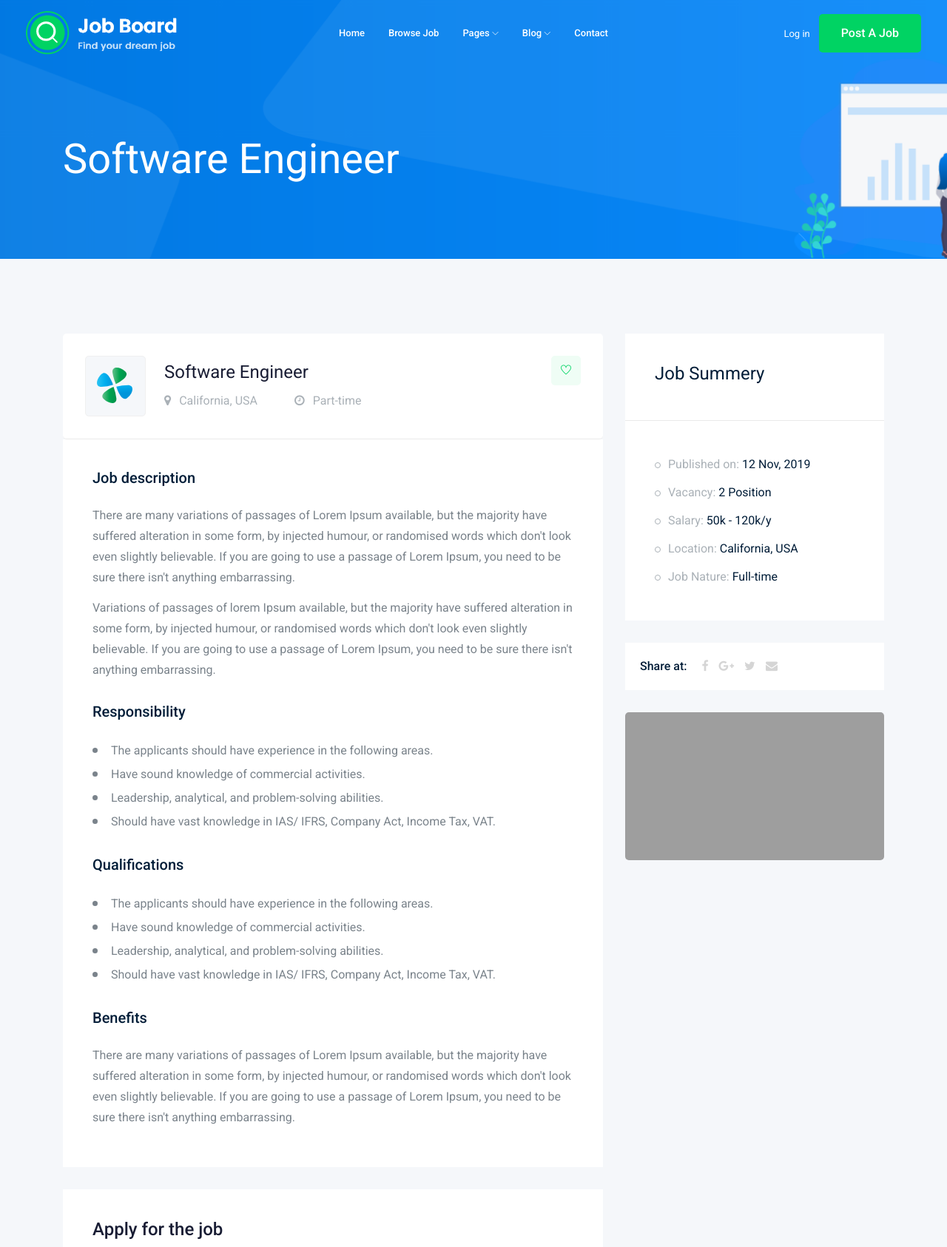
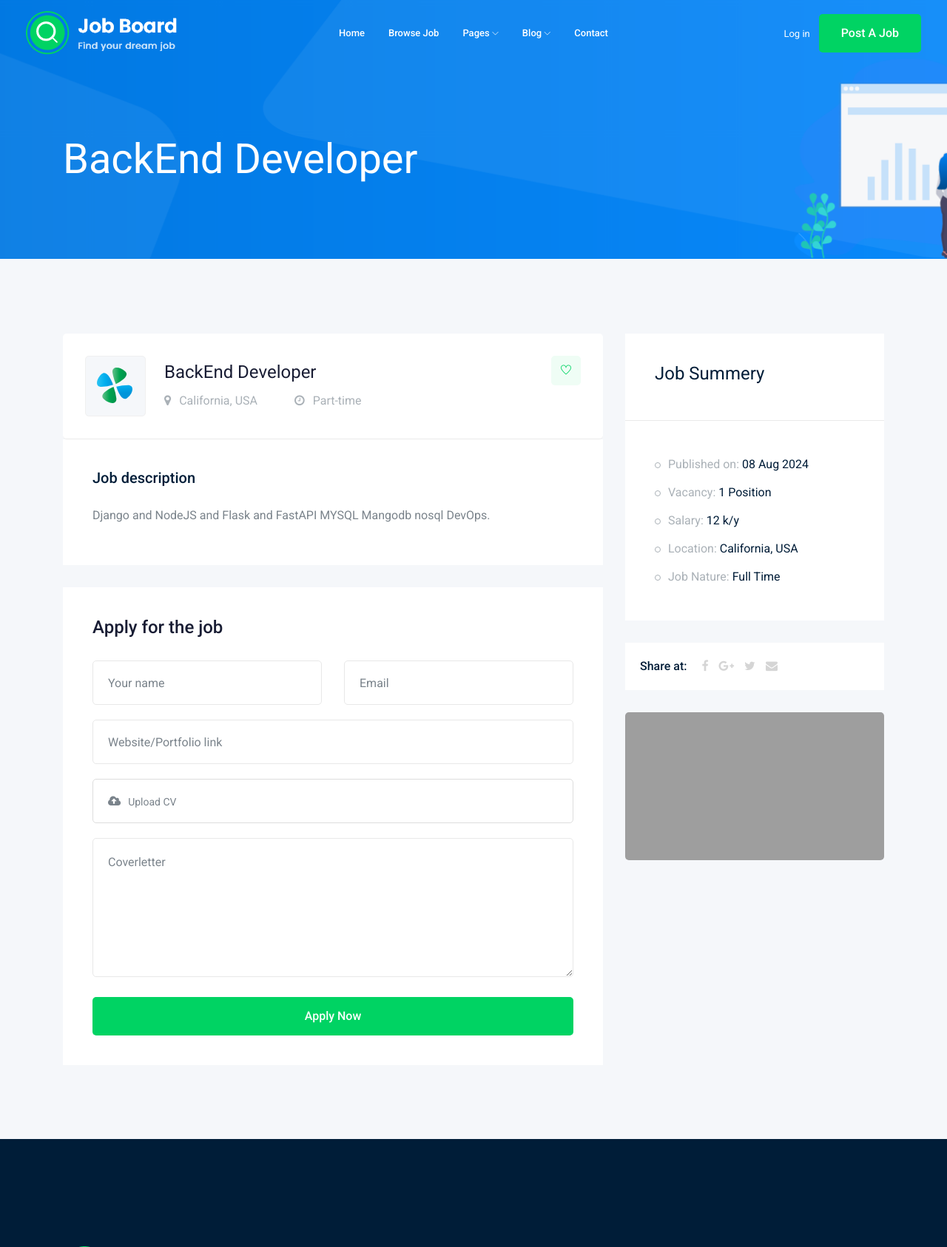
Before and after one commit to Abdullahsaleh203/Job-Board, a Django app: page /jobs/1 in a window 1280 px wide. Shown: the top 1686 px of the page at 74% size. Run offline with Django 5.2, Linux system fonts and the light colour scheme; data comes from the database, SQL or seed files in the repository; both versions use the stored data as it was after the commit; a map, chart or similar area stays blank; some libraries are stand-ins or nearby versions; grey boxes are pictures that could not be loaded.

Commit message:
Update job details template to use dynamic data for job title and description

```diff
--- a/job/templates/job/job_details.html
+++ b/job/templates/job/job_details.html
@@ -9,7 +9,7 @@
             <div class="row">
                 <div class="col-xl-12">
                     <div class="bradcam_text">
-                        <h3>Software Engineer</h3>
+                        <h3>{{ job }}</h3>
                     </div>
                 </div>
             </div>
@@ -28,7 +28,7 @@
                                     <img src="img/svg_icon/1.svg" alt="">
                                 </div>
                                 <div class="jobs_conetent">
-                                    <a href="#"><h4>Software Engineer</h4></a>
+                                    <a href="#"><h4>{{ job }}</h4></a>
                                     <div class="links_locat d-flex align-items-center">
                                         <div class="location">
                                             <p> <i class="fa fa-map-marker"></i> California, USA</p>
@@ -49,10 +49,9 @@
                     <div class="descript_wrap white-bg">
                         <div class="single_wrap">
                             <h4>Job description</h4>
-                            <p>There are many variations of passages of Lorem Ipsum available, but the majority have suffered alteration in some form, by injected humour, or randomised words which don't look even slightly believable. If you are going to use a passage of Lorem Ipsum, you need to be sure there isn't anything embarrassing.</p>
-                            <p>Variations of passages of lorem Ipsum available, but the majority have suffered alteration in some form, by injected humour, or randomised words which don't look even slightly believable. If you are going to use a passage of Lorem Ipsum, you need to be sure there isn't anything embarrassing.</p>
+                            <p>{{ job.description }}.</p>
                         </div>
-                        <div class="single_wrap">
+                        {% comment %} <div class="single_wrap">
                             <h4>Responsibility</h4>
                             <ul>
                                 <li>The applicants should have experience in the following areas.
@@ -61,8 +60,8 @@
                                 <li>Leadership, analytical, and problem-solving abilities.</li>
                                 <li>Should have vast knowledge in IAS/ IFRS, Company Act, Income Tax, VAT.</li>
                             </ul>
-                        </div>
-                        <div class="single_wrap">
+                        </div> {% endcomment %}
+                        {% comment %} <div class="single_wrap">
                             <h4>Qualifications</h4>
                             <ul>
                                 <li>The applicants should have experience in the following areas.
@@ -75,7 +74,7 @@
                         <div class="single_wrap">
                             <h4>Benefits</h4>
                             <p>There are many variations of passages of Lorem Ipsum available, but the majority have suffered alteration in some form, by injected humour, or randomised words which don't look even slightly believable. If you are going to use a passage of Lorem Ipsum, you need to be sure there isn't anything embarrassing.</p>
-                        </div>
+                        </div> {% endcomment %}
                     </div>
                     <div class="apply_job_form white-bg">
                         <h4>Apply for the job</h4>
@@ -129,11 +128,11 @@
                         </div>
                         <div class="job_content">
                             <ul>
-                                <li>Published on: <span>12 Nov, 2019</span></li>
-                                <li>Vacancy: <span>2 Position</span></li>
-                                <li>Salary: <span>50k - 120k/y</span></li>
+                                <li>Published on: <span>{{ job.published_at|date:'d M o'}}</span></li>
+                                <li>Vacancy: <span>{{ job.Vacancy }} Position</span></li>
+                                <li>Salary: <span> {{ job.salary}} k/y</span></li>
                                 <li>Location: <span>California, USA</span></li>
-                                <li>Job Nature: <span> Full-time</span></li>
+                                <li>Job Nature: <span> {{ job.job_type }}</span></li>
                             </ul>
                         </div>
                     </div>
--- a/job/templates/job/job_list.html
+++ b/job/templates/job/job_list.html
@@ -147,7 +147,7 @@
                                     <div class="jobs_right">
                                         <div class="apply_now">
                                             <a class="heart_mark" href="#"> <i class="fa fa-heart"></i> </a>
-                                            <a href="job_details.html" class="boxed-btn3">Apply Now</a>
+                                            <a href="{% url 'jobs:job_detail' job.id %}" class="boxed-btn3">Apply Now</a>
                                         </div>
                                         <div class="date">
                                             <p>{{ job.published_at|date:'d M o' }}</p> <!-- Date day month year -->
```
Also changed, not shown: db.sqlite3.
